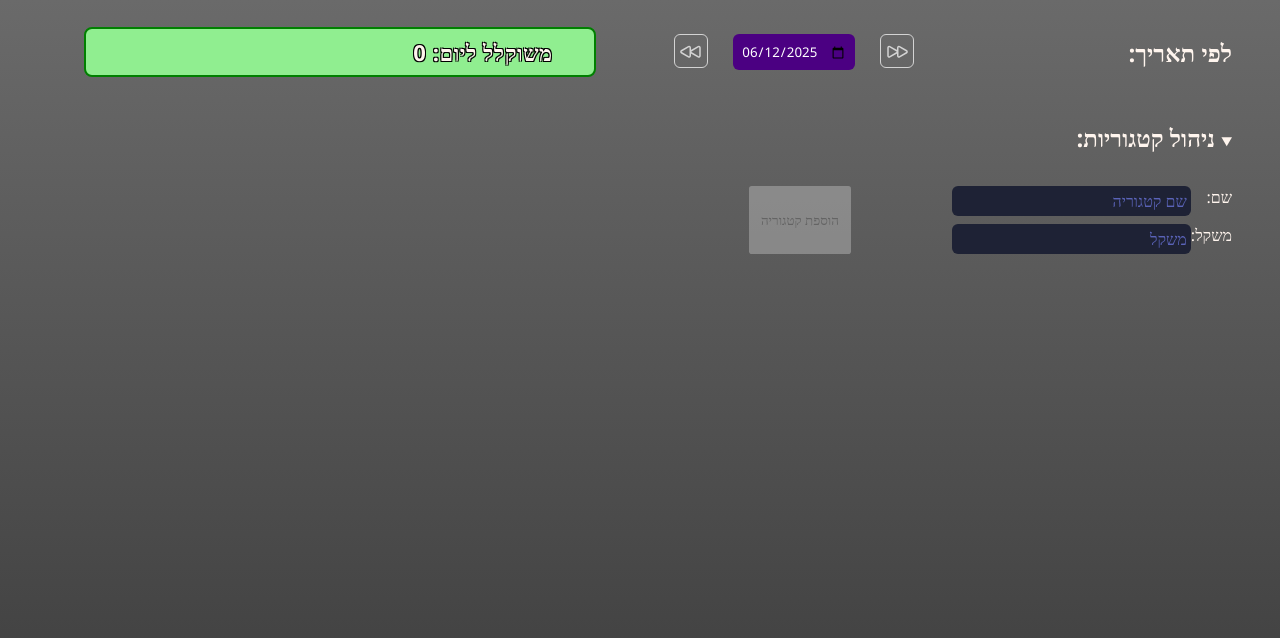
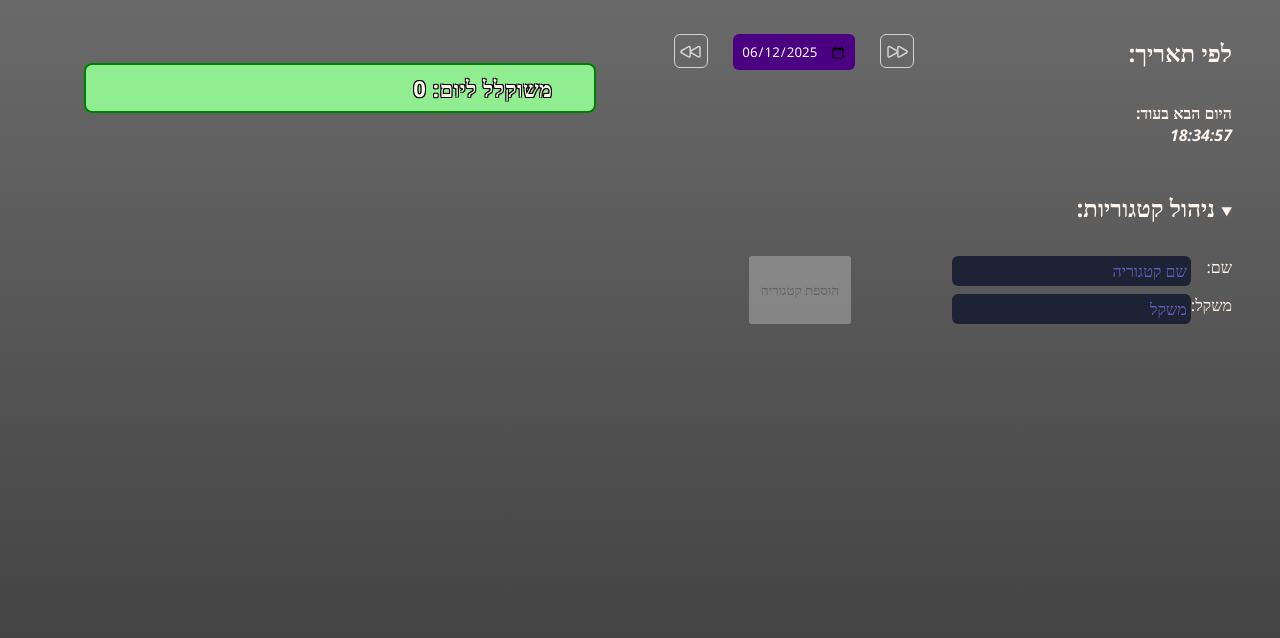
Before and after one commit to Eytan414/goals, an Angular app: page / in a window 1280 px wide. Shown: the top 638 px of the page. Built offline with nearby package versions, Linux system fonts and the light colour scheme.

Commit message:
add countdown to next day reset

```diff
--- /dev/null
+++ b/src/app/components/countdown/countdown.html
@@ -0,0 +1,3 @@
+<h1>היום הבא בעוד:
+    <span>{{countdown$ | async}}</span>
+</h1>
--- /dev/null
+++ b/src/app/components/countdown/countdown.scss
@@ -0,0 +1,8 @@
+h1 {
+    font-size: 1rem;
+
+    span {
+        display: block;
+        font-style: italic;
+    }
+}
--- /dev/null
+++ b/src/app/components/countdown/countdown.ts
@@ -0,0 +1,37 @@
+import { AsyncPipe } from '@angular/common';
+import { ChangeDetectionStrategy, Component } from '@angular/core';
+import { interval, map } from 'rxjs';
+
+@Component({
+  selector: 'countdown',
+  imports: [AsyncPipe],
+  templateUrl: './countdown.html',
+  styleUrl: './countdown.scss',
+  standalone: true,
+  changeDetection: ChangeDetectionStrategy.OnPush
+})
+export class Countdown {
+
+  readonly countdown$ = interval(ONE_SECOND).pipe(
+    map(() => {
+      const now = new Date();
+      const nextMidnightUTC = Date.UTC(
+        now.getUTCFullYear(),
+        now.getUTCMonth(),
+        now.getUTCDate() + 1
+      );
+      const msLeft = nextMidnightUTC - now.getTime();
+
+      const hours = Math.floor(msLeft / ONE_HOUR);
+      const minutes = Math.floor((msLeft % ONE_HOUR) / ONE_MINUTE);
+      const seconds = Math.floor((msLeft % ONE_MINUTE) / ONE_SECOND);
+
+      return `${hours.toString().padStart(2, '0')}:${minutes
+        .toString()
+        .padStart(2, '0')}:${seconds.toString().padStart(2, '0')}`;
+    })
+  );
+}
+const ONE_SECOND = 1000;
+const ONE_MINUTE = 60 * ONE_SECOND;
+const ONE_HOUR = 60 * ONE_MINUTE;
--- a/src/app/components/home/home.html
+++ b/src/app/components/home/home.html
@@ -7,8 +7,7 @@
                 [max]="appService.today" />
             <change-date direction="forward" />
         </div>
-
-        <!-- consider add time to day end in case stay with utc+0 (current) -->
+        <countdown />
     </section>
 
     <section class="categories">
--- a/src/app/components/home/home.ts
+++ b/src/app/components/home/home.ts
@@ -7,6 +7,7 @@ import { DecrementBtn } from '../decrement-btn/decrement-btn';
 import { IncrementBtn } from '../increment-btn/increment-btn';
 import { ChangeDate } from '../change-date/change-date';
 import { ManageCatagories } from '../manage-catagories/manage-catagories';
+import { Countdown } from '../countdown/countdown';
 
 @Component({
   selector: 'app-home',
@@ -17,9 +18,11 @@ import { ManageCatagories } from '../manage-catagories/manage-catagories';
     DecrementBtn,
     ManageCatagories,
     ChangeDate,
+    Countdown,
   ],
   templateUrl: './home.html',
   styleUrl: './home.scss',
+  standalone: true,
   changeDetection: ChangeDetectionStrategy.OnPush,
 })
 export class Home implements OnInit {
--- a/src/app/components/manage-catagories/manage-catagories.ts
+++ b/src/app/components/manage-catagories/manage-catagories.ts
@@ -1,4 +1,4 @@
-import { Component, inject, signal } from '@angular/core';
+import { ChangeDetectionStrategy, Component, inject, signal } from '@angular/core';
 import { FormsModule, NgForm } from '@angular/forms';
 import { Category, DBService } from '../../services/db';
 import { AppService } from '../../services/app-service';
@@ -10,7 +10,9 @@ import { AppService } from '../../services/app-service';
 
   ],
   templateUrl: './manage-catagories.html',
-  styleUrl: './manage-catagories.scss'
+  styleUrl: './manage-catagories.scss',
+  standalone: true,
+  changeDetection: ChangeDetectionStrategy.OnPush,
 })
 export class ManageCatagories {
   private readonly db = inject(DBService);
```
